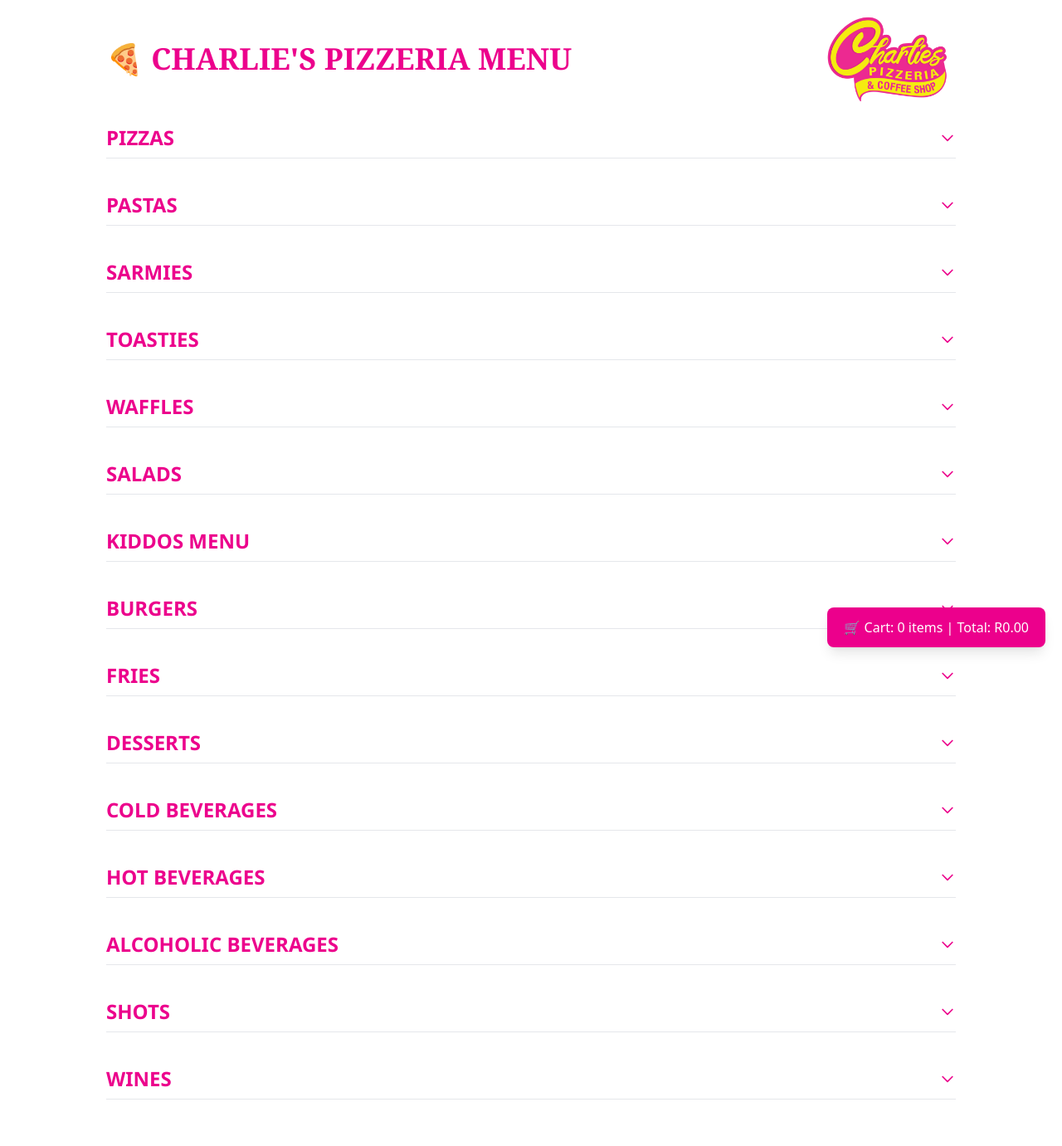
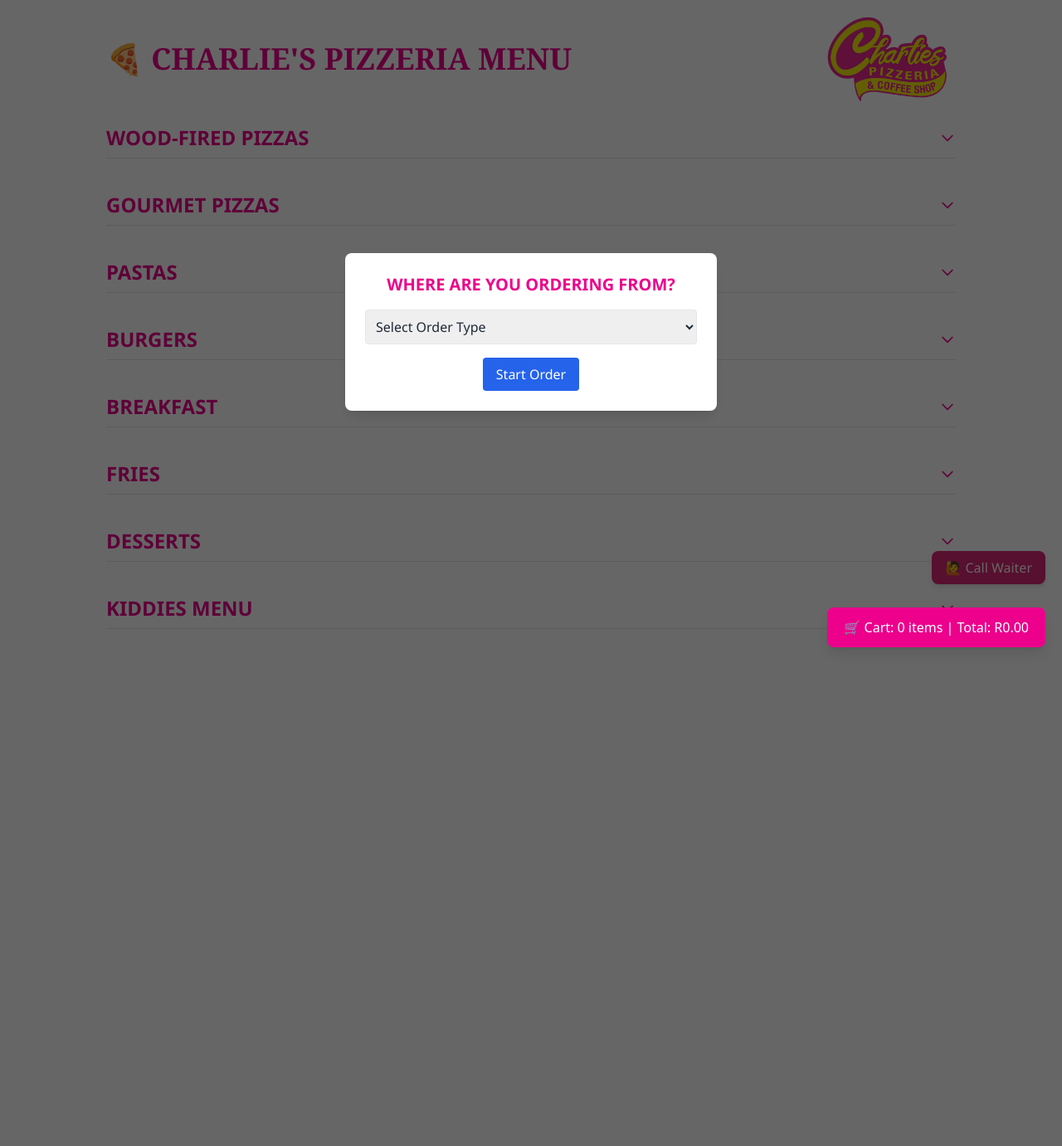
Before and after one commit to newklearza/pizza-menu, a Flask app: page / in a window 1280 px wide. Shown: the whole page at 83% size. After the commit the page ends 781 px from the top, so only its background shows below. Run offline with Flask 2, Linux system fonts and the light colour scheme; some libraries are stand-ins or nearby versions.

Commit message:
Add files via upload

```diff
--- a/app.py
+++ b/app.py
@@ -6,7 +6,7 @@ app = Flask(__name__)
 app.secret_key = 'digital-menu-demo'
 
 # Load menu data once at startup
-with open('charlies_menu.json', 'r', encoding='utf-8') as f:
+with open('charlies_menu_June2025.json', 'r', encoding='utf-8') as f:
     menu_data = json.load(f)
 
 
--- a/templates/charlies.html
+++ b/templates/charlies.html
@@ -48,7 +48,24 @@
   </style>
 </head>
 
-<body class="bg-white-100 text-gray-800 p-4">
+<body class="bg-white text-gray-800 p-4">
+  <!-- Order Context Modal -->
+  <div id="order-context-modal" class="fixed inset-0 bg-black bg-opacity-60 flex items-center justify-center z-50">
+    <div class="bg-white p-6 rounded-lg max-w-md w-full shadow-lg text-center">
+      <h2 class="text-xl font-bold mb-4">Where are you ordering from?</h2>
+      <div class="mb-4">
+        <select id="order-type" class="w-full border p-2 rounded">
+          <option disabled selected value="">Select Order Type</option>
+          <option value="dine-in">🪑 Eat-in</option>
+          <option value="takeaway">🛍️ Takeaway (Collection)</option>
+          <option value="delivery">🏠 Delivery</option>
+        </select>
+      </div>
+      <div id="extra-fields" class="mb-4 hidden"></div>
+      <button id="confirm-order-context" class="bg-blue-600 text-white px-4 py-2 rounded">Start Order</button>
+    </div>
+  </div>
+
   <div class="max-w-5xl mx-auto">
     <header class="mb-6 flex items-center justify-between flex-wrap gap-4">
       <h1 class="text-4xl font-bold">🍕 Charlie's Pizzeria Menu</h1>
@@ -92,8 +109,7 @@
               <p class="font-medium mb-1">Options:</p>
               {% for option in item.options %}
               <label class="flex items-center mb-1">
-                <input type="checkbox" name="options" value="{{ option.name }}" data-price="{{ option.price }}"
-                       class="mr-2 option-checkbox">
+                <input type="checkbox" name="options" value="{{ option.name }}" data-price="{{ option.price }}" class="mr-2 option-checkbox">
                 {{ option.name }} (+R{{ option.price }})
               </label>
               {% endfor %}
@@ -119,8 +135,12 @@
     {% endfor %}
   </div>
 
-  <div id="floating-cart"
-       class="fixed bottom-5 right-5 text-white px-5 py-3 rounded-lg shadow-lg font-sans cursor-pointer z-50">
+  <!-- Floating Call Waiter Button -->
+  <div id="call-waiter-btn" class="fixed bottom-24 right-5 bg-pink-600 text-white px-4 py-2 rounded-lg shadow-md z-40 cursor-pointer hover:bg-pink-700">
+    🙋 Call Waiter
+  </div>
+
+  <div id="floating-cart" class="fixed bottom-5 right-5 text-white px-5 py-3 rounded-lg shadow-lg font-sans cursor-pointer z-50">
     🛒 Cart: <span id="cart-count">0</span> items | Total: R<span id="cart-total">0.00</span>
   </div>
 
@@ -135,5 +155,61 @@
   </div>
 
   <script src="{{ url_for('static', filename='js/cart.js') }}"></script>
+  <script>
+    document.addEventListener("DOMContentLoaded", () => {
+      const modal = document.getElementById("order-context-modal");
+      const orderType = document.getElementById("order-type");
+      const confirmBtn = document.getElementById("confirm-order-context");
+      const extraFields = document.getElementById("extra-fields");
+
+      orderType.addEventListener("change", () => {
+        const type = orderType.value;
+        extraFields.innerHTML = "";
+        extraFields.classList.remove("hidden");
+
+        if (type === "eat-in") {
+          extraFields.innerHTML = `
+            <label class="block text-left mb-1">Table Number:</label>
+            <input type="text" id="table-number" class="w-full border p-2 rounded" placeholder="e.g. 5 or A3">`;
+        } else if (type === "takeaway") {
+          extraFields.innerHTML = `
+            <label class="block text-left mb-1">Your Name:</label>
+            <input type="text" id="customer-name" class="w-full border p-2 rounded">`;
+        } else if (type === "delivery") {
+          extraFields.innerHTML = `
+            <label class="block text-left mb-1">Delivery Address:</label>
+            <input type="text" id="delivery-address" class="w-full border p-2 rounded mb-2">
+            <label class="block text-left mb-1">Contact Number:</label>
+            <input type="text" id="delivery-phone" class="w-full border p-2 rounded">`;
+        }
+      });
+
+      confirmBtn.addEventListener("click", () => {
+        const type = orderType.value;
+        const data = { type };
+
+        if (type === "eat-in") {
+          data.table = document.getElementById("table-number").value;
+        } else if (type === "takeaway") {
+          data.name = document.getElementById("customer-name").value;
+        } else if (type === "delivery") {
+          data.address = document.getElementById("delivery-address").value;
+          data.phone = document.getElementById("delivery-phone").value;
+        }
+
+        sessionStorage.setItem("order_context", JSON.stringify(data));
+        modal.classList.add("hidden");
+      });
+
+      if (!sessionStorage.getItem("order_context")) {
+        modal.classList.remove("hidden");
+      }
+
+      document.getElementById("call-waiter-btn").addEventListener("click", () => {
+        fetch("/call_waiter", { method: "POST" });
+        alert("A waiter has been notified. Thank you!");
+      });
+    });
+  </script>
 </body>
 </html>
```
